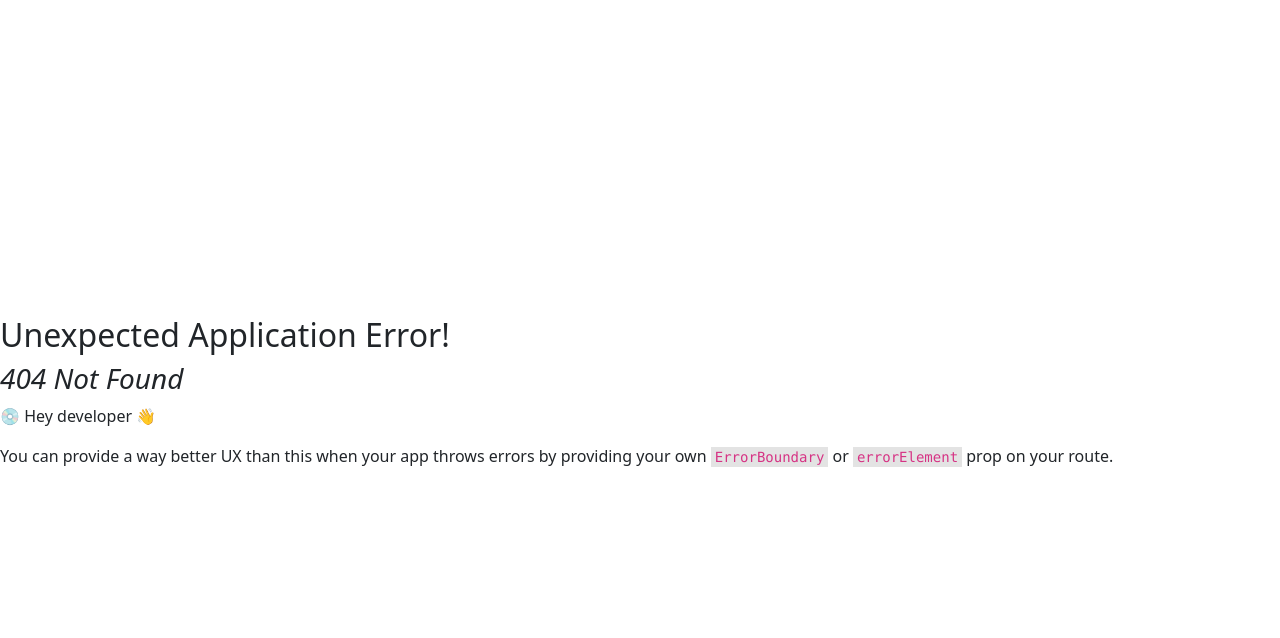
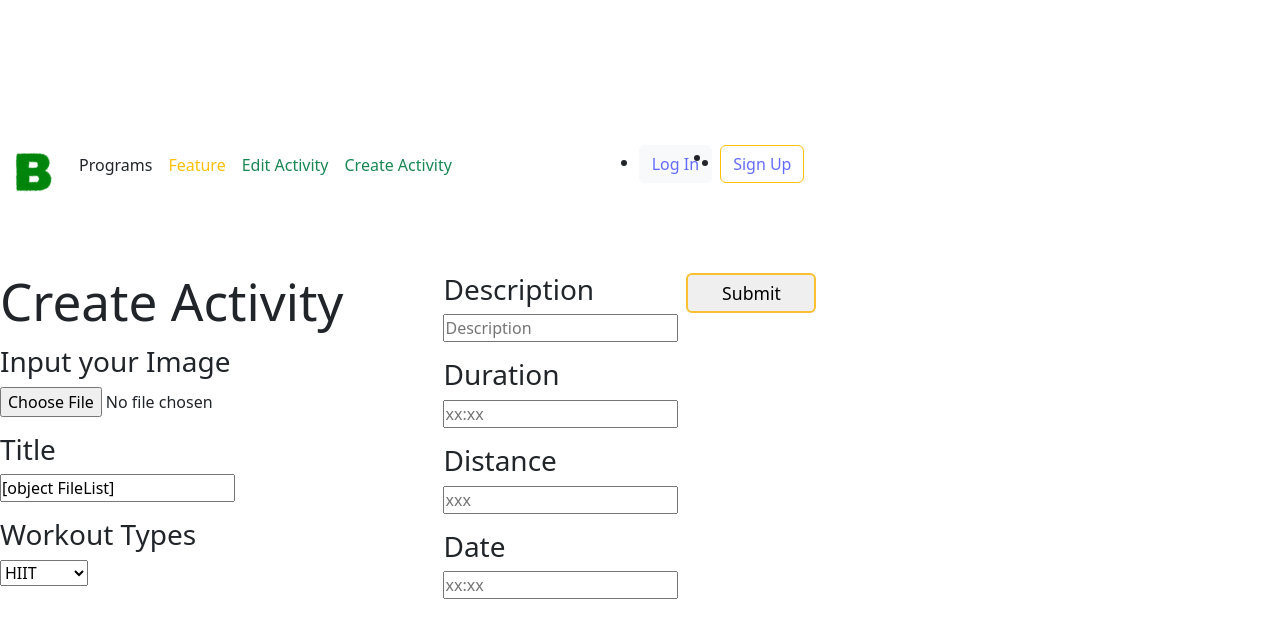
Before and after one commit to somboonnontaganok/binary-tree-full, a React (Vite) app in the folder react/: page /createactivity in a window 1280 px wide. Before the commit this address had no page. Shown: the top 638 px of the page. Built offline with nearby package versions, Linux system fonts and the light colour scheme.

Commit message:
Add create activity with npm i eact-hook-for

```diff
--- /dev/null
+++ b/react/src/components/Createactivity.css
@@ -0,0 +1,58 @@
+* {
+    margin: 0;
+    margin-bottom: 16px;
+    padding: 0;
+    box-sizing: border-box;
+    text-align: start;
+}
+
+.create-activty {
+    display: flex;
+    width: 100%;
+}
+
+.create-activity-left-page {
+    margin-right: 100px;
+}
+
+.input-button {
+    text-align: center;
+}
+
+.input-button {
+    margin-left: 8px;
+    padding: 0;
+    width: 130px;
+    height: 40px;
+    border: none;
+    position: relative;
+    overflow: hidden;
+    z-index: 1;
+    box-shadow: 6px 6px 12px #c5c5c5, -6px -6px -12px #ffffff;
+    border-radius: 6px;
+    cursor: pointer;
+    font-size: 1.1em;
+    color: black;
+    border: 2px solid #FAC031;
+    font-weight: 500;
+}
+
+.input-button::before {
+    content: '';
+    width: 0;
+    height: 3em;
+    border-radius: 4px;
+    position: absolute;
+    top: 0;
+    left: 0;
+    background-image: linear-gradient(90deg, rgba(211,174,37,1) 0%, rgba(216,159,17,1) 41%, rgba(255,218,0,1) 100%);;
+    transition: .5s ease;
+    display: block;
+    z-index: -1;
+    color: white;
+}
+
+.input-button:hover::before {
+    width: 9em;
+    color: white;
+}
--- /dev/null
+++ b/react/src/components/Createactivity.jsx
@@ -0,0 +1,79 @@
+// import { useForm } from "react-hook-form";
+// import {useForm} from 'react-hook-form';
+import { useForm } from "react-hook-form";
+import '../components/Createactivity.css';
+import Layout from '../components/Layout';
+
+function Createactivity() {
+    const { register, handleSubmit, watch, formState: { errors } } = useForm();
+    // const { register, handleSubmit } = useForm();
+
+
+    // ถึงเวลาจริงสามารถเอาออกได้ เพราะไม่จำเป็นต้อง console ออกมา
+      console.log(watch());
+
+  return (
+    <>
+    <Layout/>
+            {/* for onSubmit  */}
+            <form className="create-activty" onSubmit={handleSubmit((data) => {
+                console.log(data);
+            })}>
+                <section className="create-activity-left-page">
+                    <div className="activity-topic">
+                        <h1 className="topic">Create Activity</h1>
+                    </div>
+                    <div>
+                        <h3>Input your Image</h3>
+                        <input className="input-img" type="file" id="input-img" {...register("title",{required: 'This is required to push Name.'})}/>
+                    </div>
+                    <div className="activity-title">
+                        <h3 className="title">Title</h3>
+                        {/* ...register = useState   */}
+                        <input className="input-title" {...register("title",{required: 'This is required to push Name.'})}
+                        placeholder="Title" />
+                    </div>
+                    <div className="activity-workout-types">
+                        <h3 className="workout-types">Workout Types</h3>
+                        <select className="input-workout-types" {...register("Workout Types")}>
+                            <option value="hiit">HIIT</option>
+                            <option value="strength">Strength</option>
+                            <option value="yoga">Yoga</option>
+                            <option value="pilates">Pilates</option>
+                            <option value="weight">Weight</option>
+                        </select>
+                    </div>
+                </section>
+
+                <section className="create-activity-right-side">
+                    <div className="activity-description">
+                        <h3 className="description">Description</h3>
+                        <input className="input-description"{...register("Description",{required: false})}
+                        placeholder="Description" />
+                    </div>
+                    <div className="activity-duration">
+                        <h3 className="duration">Duration</h3>
+                        <input className="input-duration" {...register("Duration",{required: 'This is required to push Name.'})}
+                        placeholder="xx:xx" />
+                    </div>
+                    <div className="activity-distance">
+                        <h3 className="distance">Distance</h3>
+                        <input className="input-distance" {...register("Distance",{required: 'This is required to push Name.'})}
+                        placeholder="xxx" />
+                    </div>
+                    <div className="activity-date">
+                        <h3 className="date">Date</h3>
+                        <input className="input-date" {...register("Date",{required: 'This is required to push Name.'})}
+                        placeholder="xx:xx" />
+                    </div>
+                </section>
+                    <div className="activity-button">
+                        <input className="input-button" type="submit" />
+                    </div>
+
+            </form>
+    </>
+  )
+}
+
+export default Createactivity
--- a/react/src/components/Nav.jsx
+++ b/react/src/components/Nav.jsx
@@ -18,7 +18,10 @@ const Navbar = () => {
                                 <a className="nav-link text-warning" href="#">Feature</a>
                             </li>
                             <li className="nav-item">
-                                <a className="nav-link text-success" href={'/editactivity'}></a>
+                                <a className="nav-link text-success" href={'/editactivity'}>Edit Activity</a>
+                            </li>
+                            <li className="nav-item">
+                                <a className="nav-link text-success" href={'/createactivity'}>Create Activity</a>
                             </li>
                         </ul>
                         <ul className="d-flex">
--- a/react/src/main.jsx
+++ b/react/src/main.jsx
@@ -10,6 +10,7 @@ import {
   RouterProvider,
 } from "react-router-dom";
 import Editactivity from './components/Editactivity'
+import Createactivity from './components/Createactivity'
 
 
 const router = createBrowserRouter([
@@ -29,6 +30,10 @@ const router = createBrowserRouter([
   {
     path: '/editactivity',
     element: <Editactivity />
+  },
+  {
+    path: '/createactivity',
+    element: <Createactivity />
   }
 ])
 
```
Also changed, not shown: react/package.json (+4 -3 lines), react/src/components/pack.js (added, +17 -0 lines), 1 other file (tests, documents, lock files or other folders).
